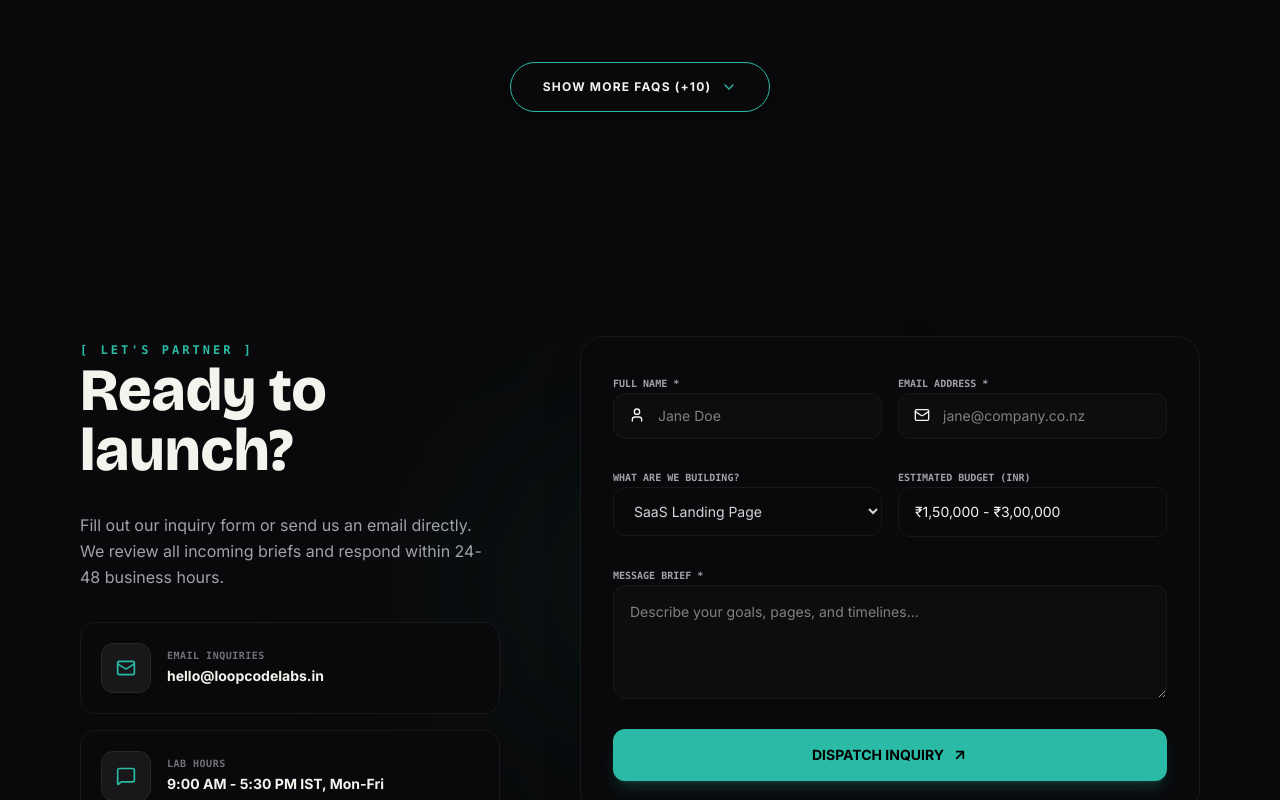
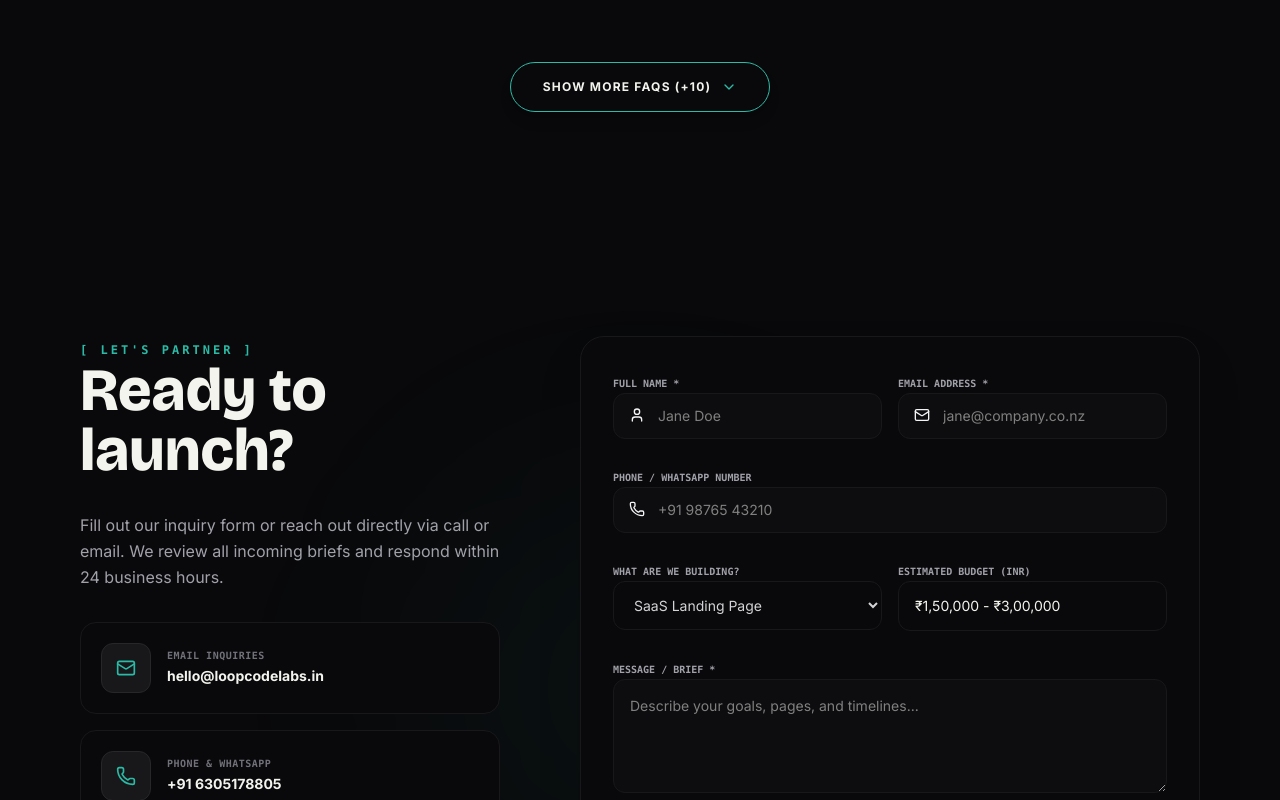
Before and after one commit to loopcodelabs/loopcodelabs-webapp, a React (Vite) app: page / in a window 1280 px wide. Shown: the part 11200-12000 px from the top of the page. Built offline with nearby package versions, Linux system fonts and the light colour scheme; no server answers.

Commit message:
updated contact across the app

```diff
--- a/src/components/Contact.tsx
+++ b/src/components/Contact.tsx
@@ -1,5 +1,5 @@
 import { useState, useEffect, FormEvent } from "react";
-import { Mail, MessageSquare, CheckCircle2, User, Loader2, ArrowUpRight } from "lucide-react";
+import { Mail, MessageSquare, CheckCircle2, User, Loader2, ArrowUpRight, Phone, MapPin } from "lucide-react";
 import { motion, AnimatePresence } from "motion/react";
 import { safeSessionStorage } from "../utils/storage";
 import { trackLeadSubmission } from "../utils/analyticsTracker";
@@ -8,9 +8,12 @@ import { useWebsite } from "../context/WebsiteContext";
 export default function Contact() {
   const { siteSettings } = useWebsite();
   const contactEmail = siteSettings?.contactEmail || "hello@loopcodelabs.in";
+  const contactPhone = siteSettings?.contactPhone || "+91 6305178805";
+  const contactAddress = siteSettings?.contactAddress || "Jubilee Hills, Road No 36, Hyderabad, India";
 
   const [name, setName] = useState("");
   const [email, setEmail] = useState("");
+  const [phone, setPhone] = useState("");
   const [projectType, setProjectType] = useState("landing");
   const [budget, setBudget] = useState("₹1,50,000 - ₹3,00,000");
   const [message, setMessage] = useState("");
@@ -56,7 +59,7 @@ export default function Contact() {
     trackLeadSubmission({
       name,
       email,
-      phone: "+91 Mobile",
+      phone: phone || contactPhone,
       company: projectType,
       requirements: `[Budget: ${budget}] - ${message}`
     });
@@ -71,6 +74,7 @@ export default function Contact() {
   const handleReset = () => {
     setName("");
     setEmail("");
+    setPhone("");
     setProjectType("landing");
     setBudget("₹1,50,000 - ₹3,00,000");
     setMessage("");
@@ -95,7 +99,7 @@ export default function Contact() {
           </div>
 
           <p className="text-zinc-400 text-sm sm:text-base leading-relaxed">
-            Fill out our inquiry form or send us an email directly. We review all incoming briefs and respond within 24-48 business hours.
+            Fill out our inquiry form or reach out directly via call or email. We review all incoming briefs and respond within 24 business hours.
           </p>
 
           {/* Contact Details Cards */}
@@ -104,13 +108,28 @@ export default function Contact() {
               href={`mailto:${contactEmail}`}
               className="flex items-center gap-4 p-5 rounded-2xl bg-zinc-950 border border-zinc-900 hover:border-zinc-800/80 transition-colors group"
             >
-              <div className="p-3.5 rounded-xl bg-zinc-900 border border-zinc-800 text-accent transition-all">
+              <div className="p-3.5 rounded-xl bg-zinc-900 border border-zinc-800 text-accent transition-all group-hover:scale-105">
                 <Mail className="w-5 h-5" />
               </div>
               <div>
                 <span className="text-[10px] font-mono text-zinc-500 block uppercase font-bold tracking-wider">EMAIL INQUIRIES</span>
                 <span className="text-sm font-bold text-white group-hover:text-accent transition-colors">
                   {contactEmail}
+                </span>
+              </div>
+            </a>
+
+            <a
+              href={`tel:${contactPhone.replace(/\s+/g, '')}`}
+              className="flex items-center gap-4 p-5 rounded-2xl bg-zinc-950 border border-zinc-900 hover:border-zinc-800/80 transition-colors group"
+            >
+              <div className="p-3.5 rounded-xl bg-zinc-900 border border-zinc-800 text-accent transition-all group-hover:scale-105">
+                <Phone className="w-5 h-5" />
+              </div>
+              <div>
+                <span className="text-[10px] font-mono text-zinc-500 block uppercase font-bold tracking-wider">PHONE & WHATSAPP</span>
+                <span className="text-sm font-bold text-white group-hover:text-accent transition-colors">
+                  {contactPhone}
                 </span>
               </div>
             </a>
@@ -126,6 +145,20 @@ export default function Contact() {
                 </span>
               </div>
             </div>
+
+            {contactAddress && (
+              <div className="flex items-center gap-4 p-5 rounded-2xl bg-zinc-950 border border-zinc-900">
+                <div className="p-3.5 rounded-xl bg-zinc-900 border border-zinc-800 text-accent">
+                  <MapPin className="w-5 h-5" />
+                </div>
+                <div>
+                  <span className="text-[10px] font-mono text-zinc-500 block uppercase font-bold tracking-wider">OFFICE LOCATION</span>
+                  <span className="text-xs font-bold text-zinc-300">
+                    {contactAddress}
+                  </span>
+                </div>
+              </div>
+            )}
           </div>
         </div>
 
@@ -179,6 +212,22 @@ export default function Contact() {
                     </div>
                   </div>
 
+                  {/* Phone Number Field */}
+                  <div className="space-y-2">
+                    <label htmlFor="contact-phone" className="text-[10px] font-bold text-zinc-400 font-mono uppercase">Phone / WhatsApp Number</label>
+                    <div className="relative">
+                      <Phone className="absolute left-4 top-3.5 w-4 h-4 text-zinc-650" />
+                      <input
+                        id="contact-phone"
+                        type="tel"
+                        value={phone}
+                        onChange={(e) => setPhone(e.target.value)}
+                        placeholder="+91 98765 43210"
+                        className="w-full bg-zinc-900/30 border border-zinc-900 rounded-xl py-3 pl-11 pr-4 text-sm text-white placeholder-zinc-650 focus:outline-none focus:border-zinc-800 transition-all font-sans"
+                      />
+                    </div>
+                  </div>
+
                   <div className="grid grid-cols-1 sm:grid-cols-2 gap-4">
                     {/* Project Selector */}
                     <div className="space-y-2">
@@ -196,7 +245,7 @@ export default function Contact() {
                       </select>
                     </div>
 
-                    {/* Estimated Budget Input - Always Custom Editable */}
+                    {/* Estimated Budget Input */}
                     <div className="space-y-2">
                       <label htmlFor="contact-budget" className="text-[10px] font-bold text-zinc-400 font-mono uppercase">
                         Estimated Budget (INR)
@@ -206,7 +255,7 @@ export default function Contact() {
                         id="contact-budget"
                         value={budget}
                         onChange={(e) => setBudget(e.target.value)}
-                        placeholder="Enter the budget amount in INR"
+                        placeholder="Enter budget in INR"
                         className="w-full bg-zinc-950 border border-zinc-900 rounded-xl py-3.5 px-4 text-sm text-white placeholder-zinc-600 focus:outline-none focus:border-accent transition-all font-sans"
                       />
                     </div>
@@ -214,7 +263,7 @@ export default function Contact() {
 
                   {/* Message */}
                   <div className="space-y-2">
-                    <label htmlFor="contact-message" className="text-[10px] font-bold text-zinc-400 font-mono uppercase">Message Brief *</label>
+                    <label htmlFor="contact-message" className="text-[10px] font-bold text-zinc-400 font-mono uppercase">Message / Brief *</label>
                     <textarea
                       id="contact-message"
                       required
--- a/src/context/WebsiteContext.tsx
+++ b/src/context/WebsiteContext.tsx
@@ -516,7 +516,7 @@ export const WebsiteProvider: React.FC<{ children: React.ReactNode }> = ({ child
     return {
       agencyName: "loopCode Labs",
       contactEmail: "hello@loopcodelabs.in",
-      contactPhone: "+91 90000 12345",
+      contactPhone: "+91 6305178805",
       contactAddress: "Jubilee Hills, Road No 36, Hyderabad, India",
       newsletterSuccessCount: 1480,
       budgetOptions: defaultBudgetOptions
@@ -790,7 +790,7 @@ export const WebsiteProvider: React.FC<{ children: React.ReactNode }> = ({ child
     const defaultSettings = {
       agencyName: "loopCode Labs",
       contactEmail: "hello@loopcodelabs.in",
-      contactPhone: "+91 90000 12345",
+      contactPhone: "+91 6305178805",
       contactAddress: "Jubilee Hills, Road No 36, Hyderabad, India",
       newsletterSuccessCount: 1480,
       budgetOptions: defaultBudgetOptions
```
Also changed, not shown: 1 other file (tests, documents, lock files or other folders).
